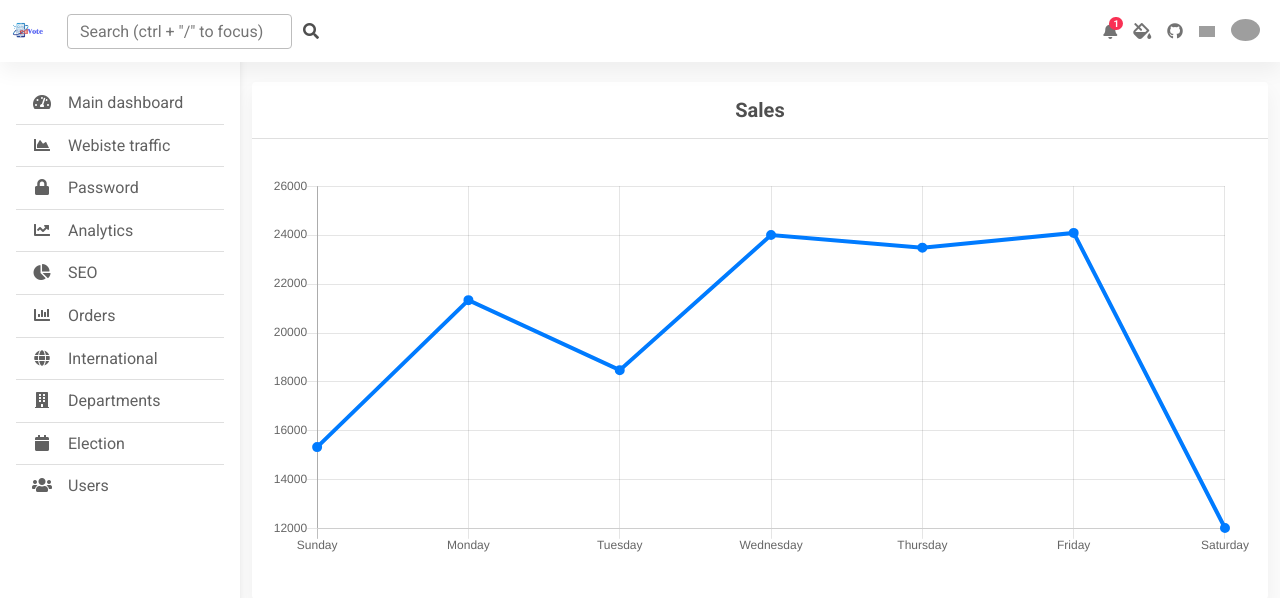
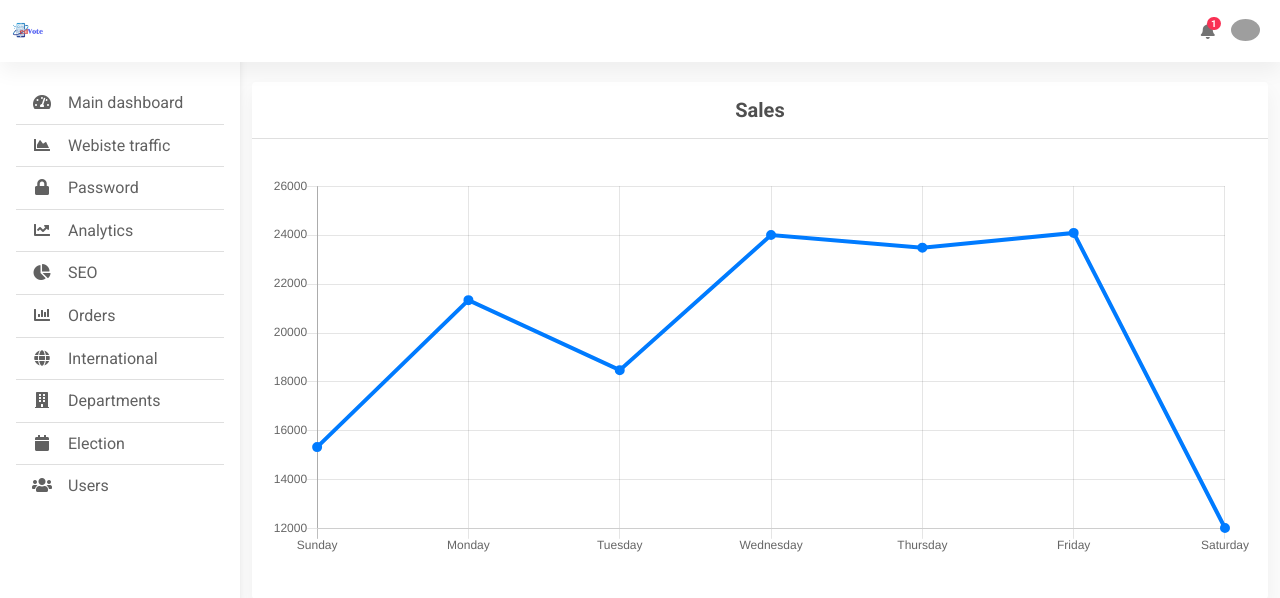
Before and after one commit to kentkentj/edVote-Web-admin, a PHP site: page /public/School-admin/index.php in a window 1280 px wide. Shown: the top 598 px of the page. Run offline with PHP 8.4, Linux system fonts and the light colour scheme; some libraries are stand-ins or nearby versions; grey boxes are pictures that could not be loaded.

Commit message:
election up

```diff
--- a/public/School-admin/templates/header.php
+++ b/public/School-admin/templates/header.php
@@ -71,11 +71,11 @@
           <img src="img/logo.png" height="35" alt="" loading="lazy" />
         </a>
         <!-- Search form -->
-        <form class="d-none d-md-flex input-group w-auto my-auto">
+        <!---<form class="d-none d-md-flex input-group w-auto my-auto">
           <input autocomplete="off" type="search" class="form-control rounded"
             placeholder='Search (ctrl + "/" to focus)' style="min-width: 225px" />
           <span class="input-group-text border-0"><i class="fas fa-search"></i></span>
-        </form>
+        </form>-->
 
         <!-- Right links -->
         <ul class="navbar-nav ms-auto d-flex flex-row">
@@ -96,20 +96,20 @@
           </li>
 
           <!-- Icon -->
-          <li class="nav-item">
+          <!--<li class="nav-item">
             <a class="nav-link me-3 me-lg-0" href="#">
               <i class="fas fa-fill-drip"></i>
             </a>
-          </li>
+          </li>-->
           <!-- Icon -->
-          <li class="nav-item me-3 me-lg-0">
+          <!--<li class="nav-item me-3 me-lg-0">
             <a class="nav-link" href="#">
               <i class="fab fa-github"></i>
             </a>
-          </li>
+          </li>-->
 
           <!-- Icon dropdown -->
-          <li class="nav-item dropdown">
+          <!--<li class="nav-item dropdown">
             <a class="nav-link me-3 me-lg-0 dropdown-toggle hidden-arrow" href="#" id="navbarDropdown" role="button"
               data-mdb-toggle="dropdown" aria-expanded="false">
               <i class="united kingdom flag m-0"></i>
@@ -147,7 +147,7 @@
                 <a class="dropdown-item" href="#"><i class="portugal flag"></i>Português</a>
               </li>
             </ul>
-          </li>
+          </li>-->
 
           <!-- Avatar -->
           <li class="nav-item dropdown">
```
